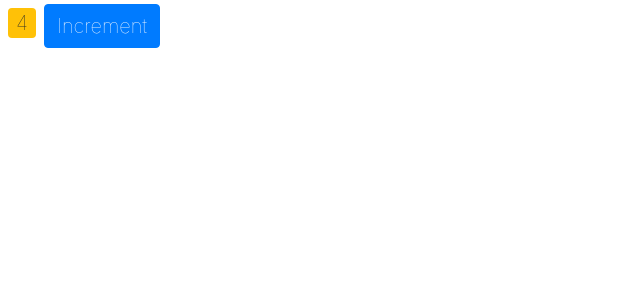
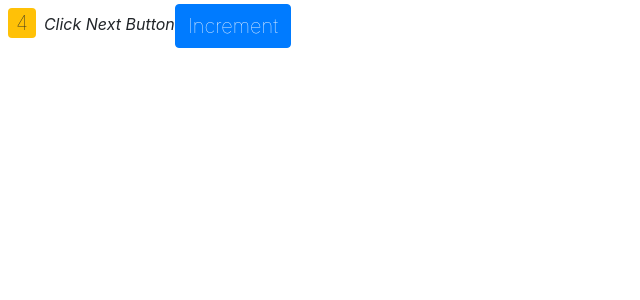
Before and after one commit to DurgeshAlex/React, a React (Create React App) app in the folder counter-app/: page / in a window 1280 px wide. Shown: the top 300 px of the page, without its empty margins (0-640 px from the left). Built offline with nearby package versions, Linux system fonts and the light colour scheme.

Commit message:
Passing Child Elements To Component

```diff
--- a/counter-app/src/components/counterComponent.jsx
+++ b/counter-app/src/components/counterComponent.jsx
@@ -15,6 +15,7 @@ class Counter extends Component {
         <span style={this.styles} className={this.getBadgeClasses()}>
           {this.state.value}
         </span>
+        {this.props.children}
         <button
           style={this.styles}
           className="btn btn-primary"
--- a/counter-app/src/index.js
+++ b/counter-app/src/index.js
@@ -8,7 +8,9 @@ import Counter from "./components/counterComponent";
 
 ReactDOM.render(
   <React.StrictMode>
-    <Counter counterProps={{ key: 2, value: 4 }} />
+    <Counter counterProps={{ key: 2, value: 4 }}>
+      <i>Click Next Button</i>
+    </Counter>
   </React.StrictMode>,
   document.getElementById("root")
 );
```
